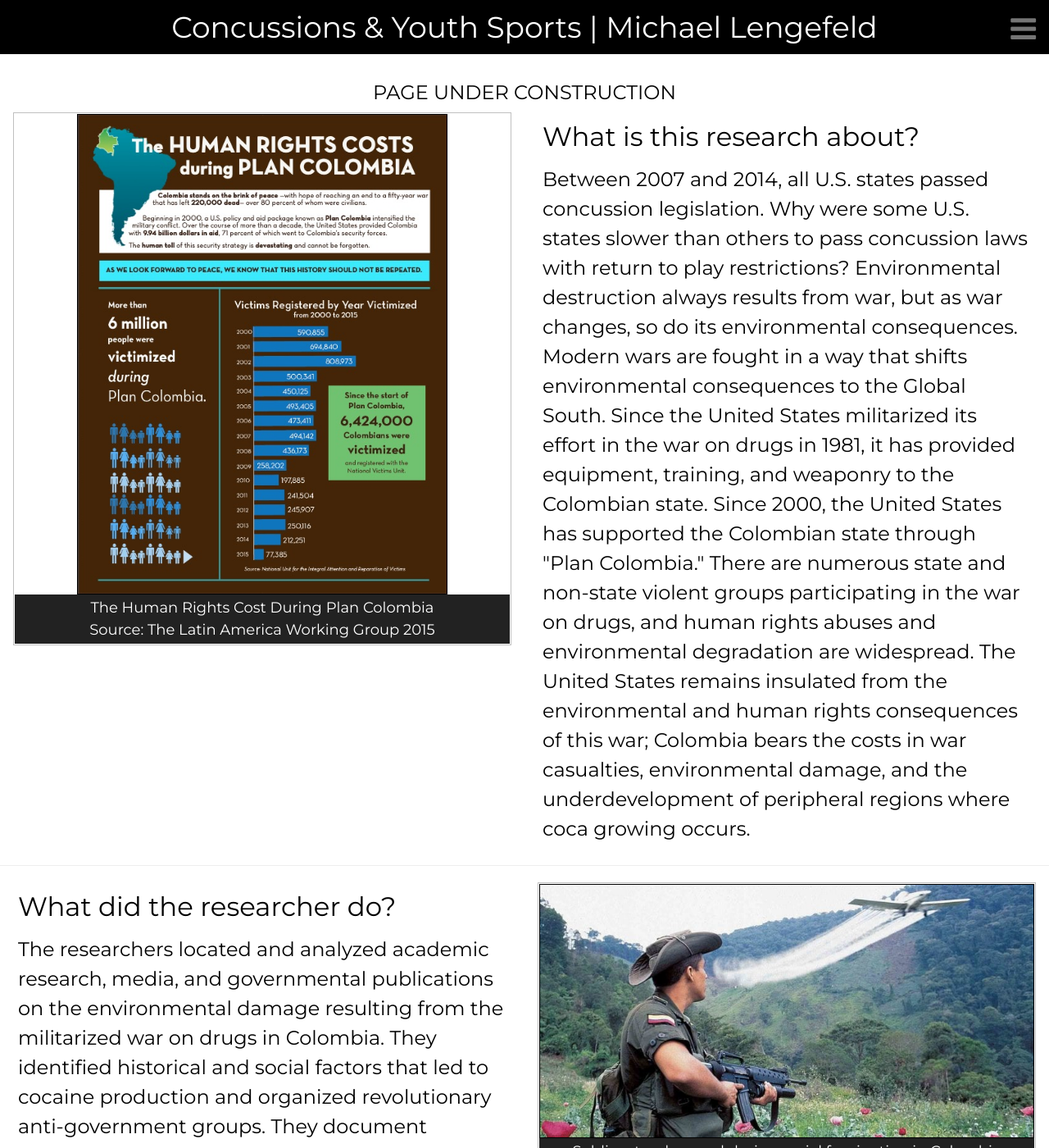
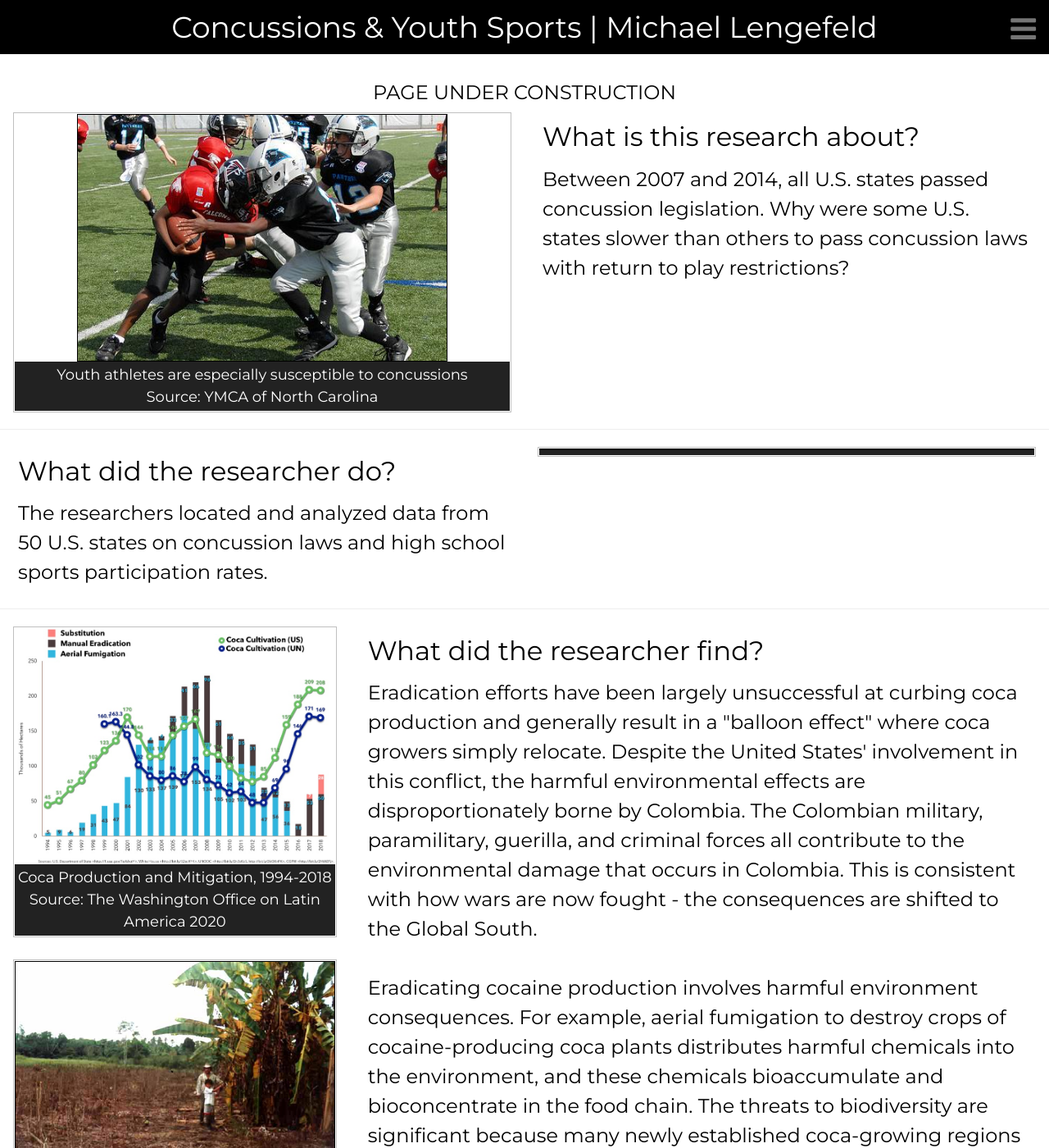
Before and after one commit to resilience1/resilience1.github.io, a Jekyll site: the page built from research/concussion.html, in a window 1280 px wide and 1400 px high. Shown: the whole window at 82% size. Built offline with Jekyll 4.4.1, drawn with Linux system fonts in a browser that asks for light colours; nearby versions of some CDN libraries; some of the changed text lies outside the part shown.

Commit message:
Update concussion.html

```diff
--- a/research/concussion.html
+++ b/research/concussion.html
@@ -157,10 +157,10 @@ title: Concussions & Youth Sports | Michael Lengefeld
 	<div class="example w3-row">
 		<div class="w3-half w3-container">
 			<figure class="item">
-			<img class="displayed" src="/img/HR_Colombia.jpg" alt="Human Rights Cost During Plan Colombia.
-			Source: The Latin America Working Group 2015" style="width:75%; height: 30%; border:1px solid black; align:middle">
-				<figcaption class="caption">The Human Rights Cost During Plan Colombia<br>
-					Source: The Latin America Working Group 2015
+			<img class="displayed" src="/img/concussionfootball.jpg" alt="Source: YMCA of North Carolina".
+			Source: YMCA of North Carolina" style="width:75%; height: 30%; border:1px solid black; align:middle">
+				<figcaption class="caption">Youth athletes are especially susceptible to concussions<br>
+					Source: YMCA of North Carolina
 				</figcaption>
 			</figure>
 		</div>
@@ -169,17 +169,6 @@ title: Concussions & Youth Sports | Michael Lengefeld
 				<h2>Between 2007 and 2014, all U.S. states passed concussion legislation.
 					Why were some U.S. states slower than others to pass concussion laws
 					with return to play restrictions?
-
-
-					Environmental destruction always results from war, but as war changes, so do its environmental
-					consequences. Modern wars are fought in a way that shifts environmental consequences to
-					the Global South. Since the United States militarized its effort in the war on drugs in 1981,
-					it has provided equipment, training, and weaponry to the Colombian state. Since 2000, the United
-					States has supported the Colombian state through "Plan Colombia." There are numerous
-					state and non-state violent groups participating in the war on drugs, and human rights abuses
-					and environmental degradation are widespread. The United States remains insulated from the
-					environmental and human rights consequences of this war; Colombia bears the costs in war casualties,
-					environmental damage, and the underdevelopment of peripheral regions where coca growing occurs.
 				</h2>
 		</div>
 	</div>
@@ -188,21 +177,16 @@ title: Concussions & Youth Sports | Michael Lengefeld
 	<div class="example w3-row">
 		<div class="w3-half w3-container">
 			<h1>What did the researcher do?</h1>
-				<h2>The researchers located and analyzed academic research, media, and governmental publications
-					on the environmental damage resulting from the militarized war on drugs in Colombia. They
-					identified historical and social factors that led to cocaine production and organized revolutionary
-					anti-government groups. They document American efforts to suppress the drug trade and the
-					consequences for the Colombian government, the natural environment, and peoples of
-					Colombia.
+				<h2>The researchers located and analyzed data from 50 U.S. states on concussion laws and high school sports
+					participation rates.
 				</h2>
 		</div>
 
 		<div class="w3-half w3-container">
 			<figure class="item">
-			<img class="displayed" src="/img/fumigation_soldier.jpg" alt="Soldier stands guard during aerial fumigation in Colombia"
+			<img class="displayed" src="" alt=""
 			     style="width:100%; border:1px solid black">
-				<figcaption class="caption">Soldier stands guard during aerial fumigation in Colombia<br>
-					Source: Colombian Defense Ministry
+				<figcaption class="caption">
 				</figcaption>
 			</figure>
 		</div>
@@ -256,11 +240,7 @@ title: Concussions & Youth Sports | Michael Lengefeld
 	<div class="example">
 		<div class="w3-container">
 			<h1>How can you use this research?</h1>
-			<h2>Governments can be reminded that militarized efforts to suppress the drug trade have negative environmental
-				consequences. Understanding the effects the drug trade has on the ecosystem can help governments formulate
-				less damaging strategies to eradicate the drug trade. Environmental organizations may use this research
-				to inform their strategies for targeting prevalent coca-producing regions. This research has been used by
-				the Colombian government to ban the use of aerial fumigation on coca crops.
+			<h2>
 			</h2>
 		</div>
 
```
